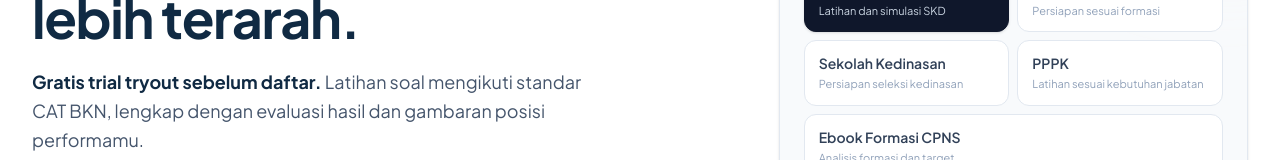
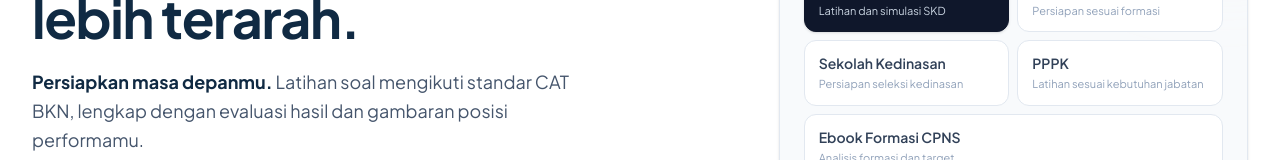
Before and after one commit to ivanmuntahir/nekoma-landing, a Next.js app: page / in a window 1280 px wide. Shown: the part 351-511 px from the top of the page. Built offline with nearby package versions, Linux system fonts and the light colour scheme; no server answers.

Commit message:
feat: update hero

```diff
--- a/src/components/HeroSection.tsx
+++ b/src/components/HeroSection.tsx
@@ -107,7 +107,7 @@ export default function HeroSection() {
 
               <p className="mt-5 max-w-xl text-base leading-relaxed text-slate-600 sm:text-lg">
                 <strong className="text-nekoma-navy">
-                  Gratis trial tryout sebelum daftar.
+                  Persiapkan masa depanmu.
                 </strong>{' '}
                 Latihan soal mengikuti standar CAT BKN, lengkap dengan evaluasi
                 hasil dan gambaran posisi performamu.
```
